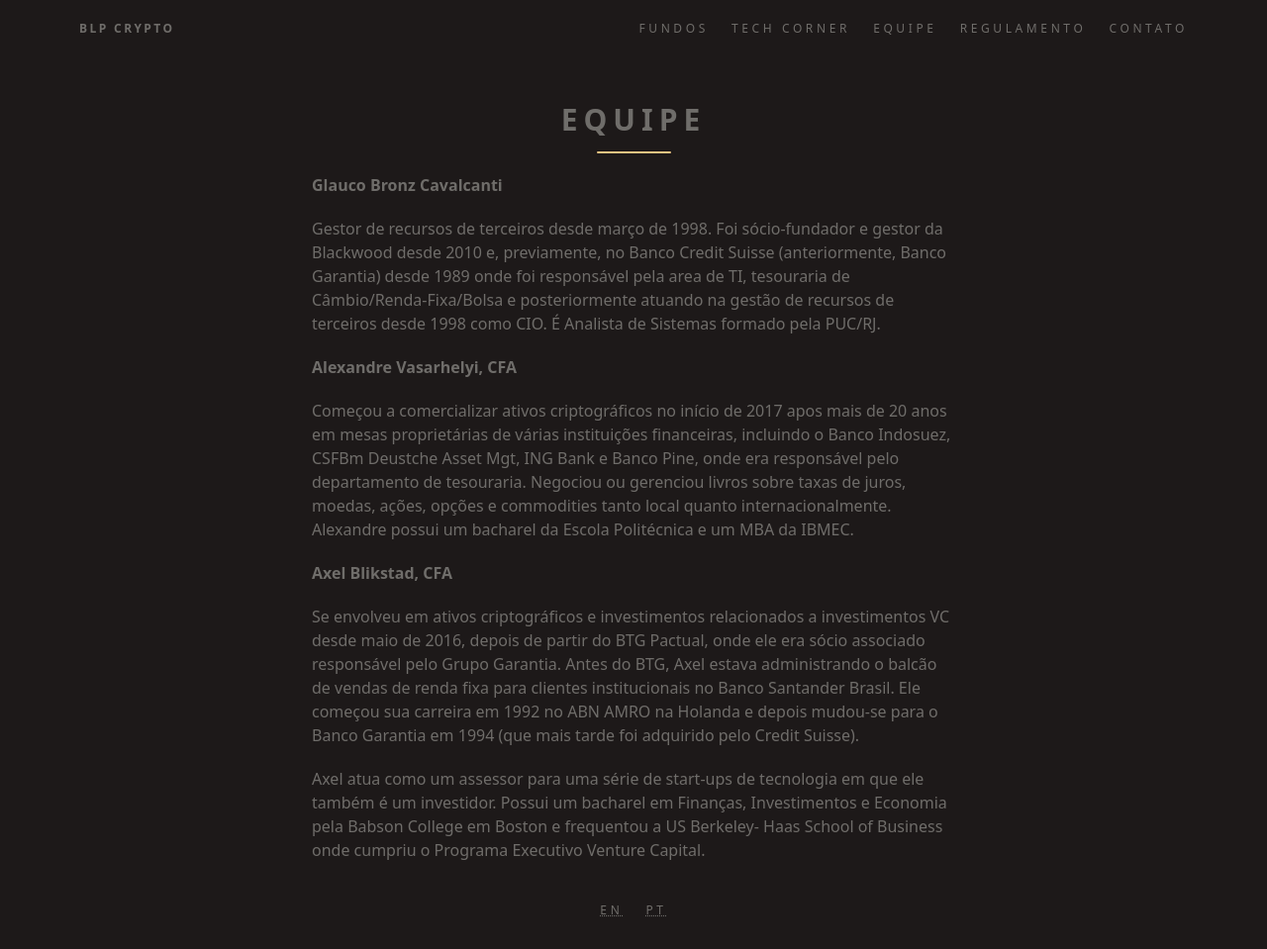
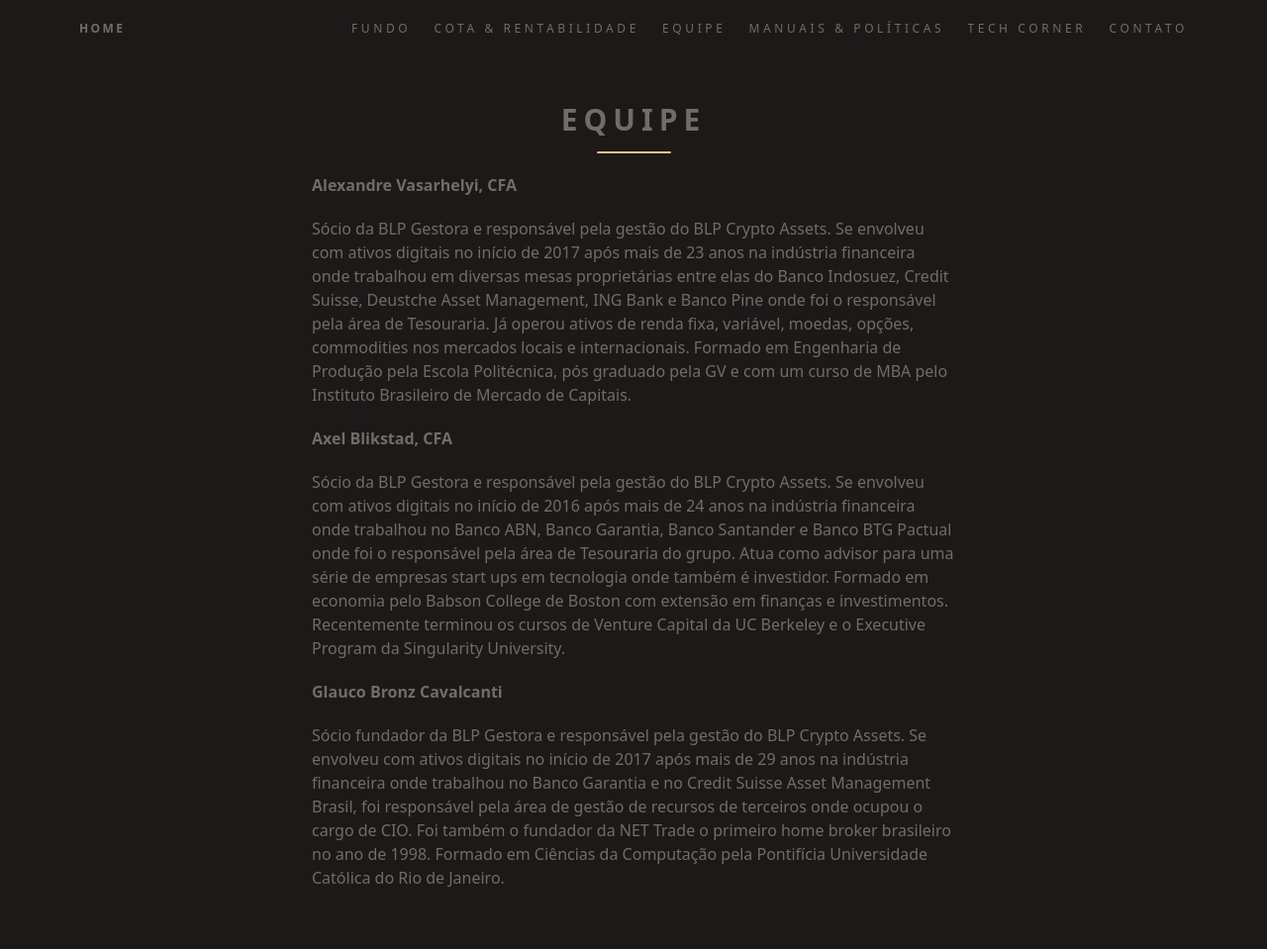
Before and after one commit to ateliedetemas/blpcrypto, a Jekyll site: the page built from equipe.md, in a window 1280 px wide. Shown: the whole page at 99% size. Built offline with Jekyll 4.4.1, drawn with Linux system fonts in a browser that asks for light colours.

Commit message:
General adjustments according feedback.

```diff
--- a/_data/menu.yml
+++ b/_data/menu.yml
@@ -14,14 +14,16 @@
 
 - lang: pt
   items:
-    - title: Fundos
-      url: "/fundos/"
-    - title: Tech Corner
-      url: "https://medium.com/tech-corner"
-      external: true
+    - title: Fundo
+      url: "/fundo/"
+    - title: Cota & Rentabilidade
+      url: "/rentabilidade/"
     - title: Equipe
       url: "/equipe/"
-    - title: Regulamento
+    - title: Manuais & Políticas
       url: "/regulamento/"
+    - title: Tech Corner
+      url: "/tech-corner/"
+      external: true
     - title: Contato
       url: "/contato/"
--- a/_includes/footer.html
+++ b/_includes/footer.html
@@ -1,7 +1,8 @@
 <footer id="colophon" class="site-footer">
+  {% comment %}
   <a href="{{ site.url }}" hreflang="en"><abbr title="English" lang="en">EN</a>
   <a href="{{ '/portuguese/' | relative_url }}" hreflang="pt"><abbr title="Português" lang="pt">PT</a>
-
+  {% endcomment %}
 
   {% if page.url == "/" %}
   <p class="disclaimer">
--- a/_includes/header.html
+++ b/_includes/header.html
@@ -1,6 +1,6 @@
 <header id="masthead" class="site-header">
   {%- unless page.url == '/' -%}
-  <a class="site-title" href="{{ '/' | absolute_url }}">{{ site.title }}</a>
+  <a class="site-title" href="{{ '/' | absolute_url }}">Home</a>
   {%- endunless -%}
 
   <input id="menu-toggle" type="checkbox" />
--- a/_sass/_base.scss
+++ b/_sass/_base.scss
@@ -96,6 +96,16 @@ a {
   }
 }
 
+// Lists
+ul, ol, {
+  font-size: 90%;
+
+  li {
+    margin-top: $spacing-unit / 2;
+    margin-bottom: $spacing-unit / 2;
+  }
+}
+
 // Tables
 table {
   width: 100%;
--- a/equipe.md
+++ b/equipe.md
@@ -4,16 +4,14 @@ layout: page
 title: Equipe
 ---
 
-**Glauco Bronz Cavalcanti**
-
-Gestor de recursos de terceiros desde março de 1998. Foi sócio-fundador e gestor da Blackwood desde 2010 e, previamente, no Banco Credit Suisse (anteriormente, Banco Garantia) desde 1989 onde foi responsável pela area de TI, tesouraria de Câmbio/Renda-Fixa/Bolsa e posteriormente atuando na gestão de recursos de terceiros desde 1998 como CIO. É Analista de Sistemas formado pela PUC/RJ.
-
 **Alexandre Vasarhelyi, CFA**
 
-Começou a comercializar ativos criptográficos no início de 2017 apos mais de 20 anos em mesas proprietárias de várias instituições financeiras, incluindo o Banco Indosuez, CSFBm Deustche Asset Mgt, ING Bank e Banco Pine, onde era responsável pelo departamento de tesouraria. Negociou ou gerenciou livros sobre taxas de juros, moedas, ações, opções e commodities tanto local quanto internacionalmente. Alexandre possui um bacharel da Escola Politécnica e um MBA da IBMEC.
+Sócio da BLP Gestora e responsável pela gestão do BLP Crypto Assets. Se envolveu com ativos digitais no início de 2017 após mais de 23 anos na indústria financeira onde trabalhou em diversas mesas proprietárias entre elas do Banco Indosuez, Credit Suisse, Deustche Asset Management, ING Bank e Banco Pine onde foi o responsável pela área de Tesouraria. Já operou ativos de renda fixa, variável, moedas, opções, commodities nos mercados locais e internacionais. Formado em Engenharia de Produção pela Escola Politécnica, pós graduado pela GV e com um curso de MBA pelo Instituto Brasileiro de Mercado de Capitais.
 
 **Axel Blikstad, CFA**
 
-Se envolveu em ativos criptográficos e investimentos relacionados a investimentos VC desde maio de 2016, depois de partir do BTG Pactual, onde ele era sócio associado responsável pelo Grupo Garantia. Antes do BTG, Axel estava administrando o balcão de vendas de renda fixa para clientes institucionais no Banco Santander Brasil. Ele começou sua carreira em 1992 no ABN AMRO na Holanda e depois mudou-se para o Banco Garantia em 1994 (que mais tarde foi adquirido pelo Credit Suisse).
+Sócio da BLP Gestora e responsável pela gestão do BLP Crypto Assets. Se envolveu com ativos digitais no início de 2016 após mais de 24 anos na indústria financeira onde trabalhou no Banco ABN, Banco Garantia, Banco Santander e Banco BTG Pactual onde foi o responsável pela área de Tesouraria do grupo. Atua como advisor para uma série de empresas start ups em tecnologia onde também é investidor. Formado em economia pelo Babson College de Boston com extensão em finanças e investimentos. Recentemente terminou os cursos de Venture Capital da UC Berkeley e o Executive Program da Singularity University.
 
-Axel atua como um assessor para uma série de start-ups de tecnologia em que ele também é um investidor. Possui um bacharel em Finanças, Investimentos e Economia pela Babson College em Boston e frequentou a US Berkeley- Haas School of Business onde  cumpriu o Programa Executivo Venture Capital.
+**Glauco Bronz Cavalcanti**
+
+Sócio fundador da BLP Gestora e responsável pela gestão do BLP Crypto Assets. Se envolveu com ativos digitais no início de 2017 após mais de 29 anos na indústria financeira onde trabalhou no Banco Garantia e no Credit Suisse Asset Management Brasil, foi responsável pela área de gestão de recursos de terceiros onde ocupou o cargo de CIO. Foi também o fundador da NET Trade o primeiro home broker brasileiro no ano de 1998. Formado em Ciências da Computação pela Pontifícia Universidade Católica do Rio de Janeiro.
```
Also changed, not shown: fundo.md (added, +28 -0 lines), fundos.md (deleted, +0 -20 lines), regulamento.md (+2 -0 lines), rentabilidade.md (added, +16 -0 lines), tech-corner.md (added, +8 -0 lines), 5 other files.
